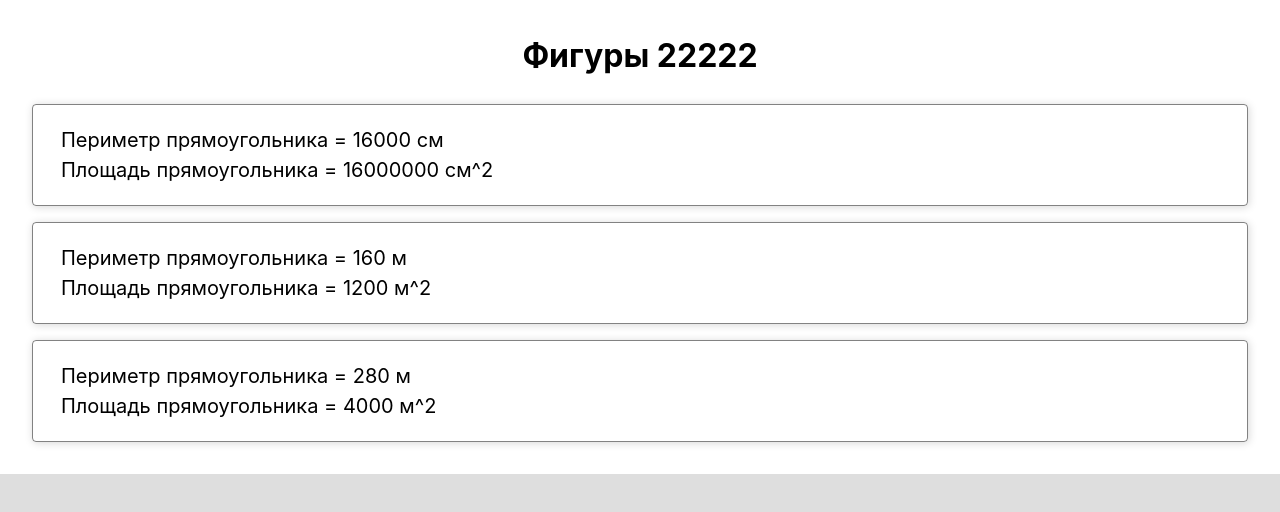
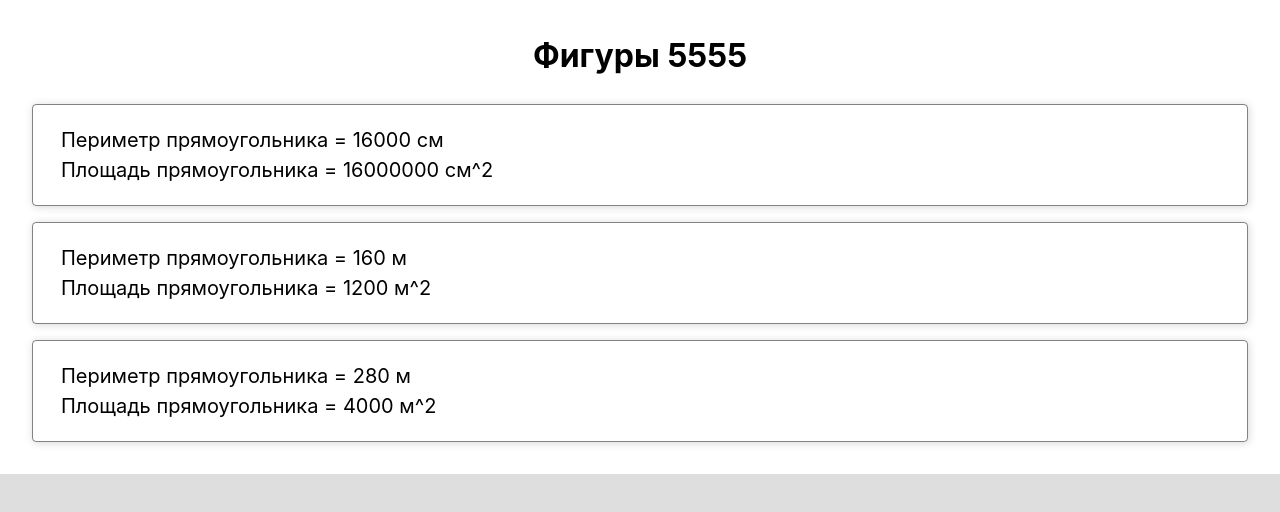
Before and after one commit to ixsize221/figure-ui-ts, a website built with Vite: page index.html in a window 1280 px wide. Built offline with nearby package versions, Linux system fonts and the light colour scheme.

Commit message:
Sandbox snapshot commit

```diff
--- a/index.html
+++ b/index.html
@@ -9,7 +9,7 @@
   <body>
     <div id="app">
       <div class="figures">
-        <h2>Фигуры 22222</h2>
+        <h2>Фигуры 5555</h2>
         <div class="figures-text-info"></div>
       </div>
     </div>
```
